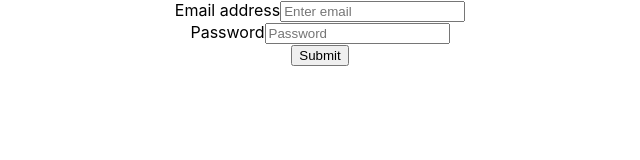
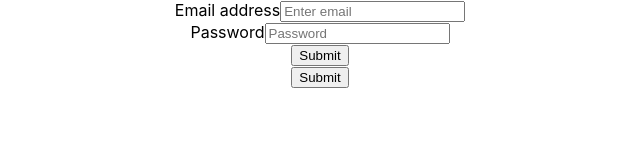
Before and after one commit to Ma9da/sign-in-form, a React (Create React App) app: page / in a window 1280 px wide. Shown: the top 160 px of the page, without its empty margins (320-960 px from the left). Built offline with nearby package versions, Linux system fonts and the light colour scheme; the HTML template or start-up script is replaced by a standard one.

Commit message:
form container reusable component added

```diff
--- a/src/App.js
+++ b/src/App.js
@@ -1,10 +1,12 @@
 import './App.css';
+import FormikContainer from './components/FormikContainer';
 import SignInForm from './components/SignInForm';
 
 function App() {
   return (
     <div className="App">
-      <SignInForm/>
+      <SignInForm />
+      <FormikContainer />
     </div>
   );
 }
--- /dev/null
+++ b/src/components/FormikContainer.jsx
@@ -0,0 +1,24 @@
+import React from 'react'
+import { Formik, Form } from 'formik';
+import * as Yup from 'yup'
+function FormikContainer() {
+    const initialValues = {}
+    const validationSchema = Yup.object({})
+    const onSubmit = values => {
+        console.log('form data ', values);
+    }
+    return (
+        <Formik initialValues={initialValues}
+            validationSchema={validationSchema}
+            onSubmit={onSubmit}
+        >
+            {formik => (
+                <Form>
+                    <button type="submit" class="btn btn-primary">Submit</button>
+                </Form>
+            )}
+        </Formik>
+    )
+}
+
+export default FormikContainer
```
